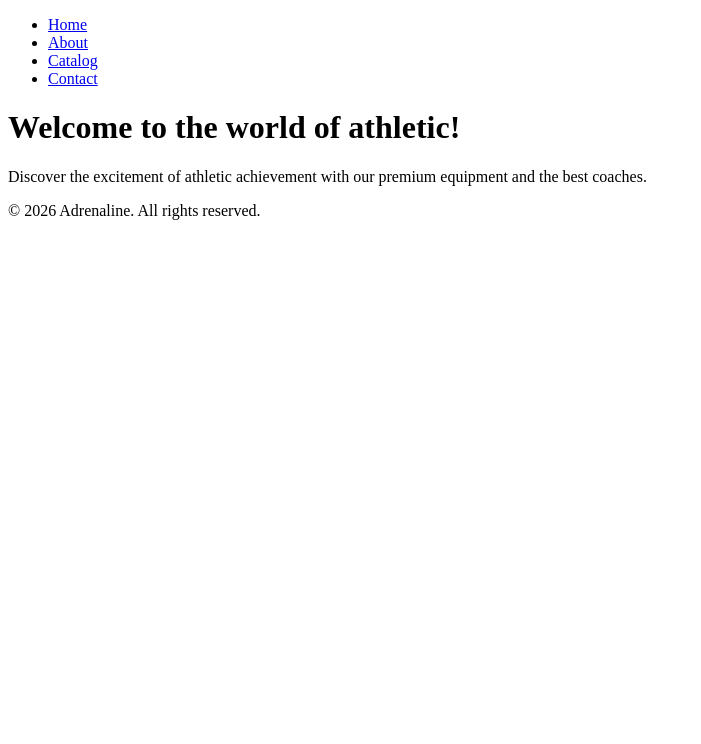
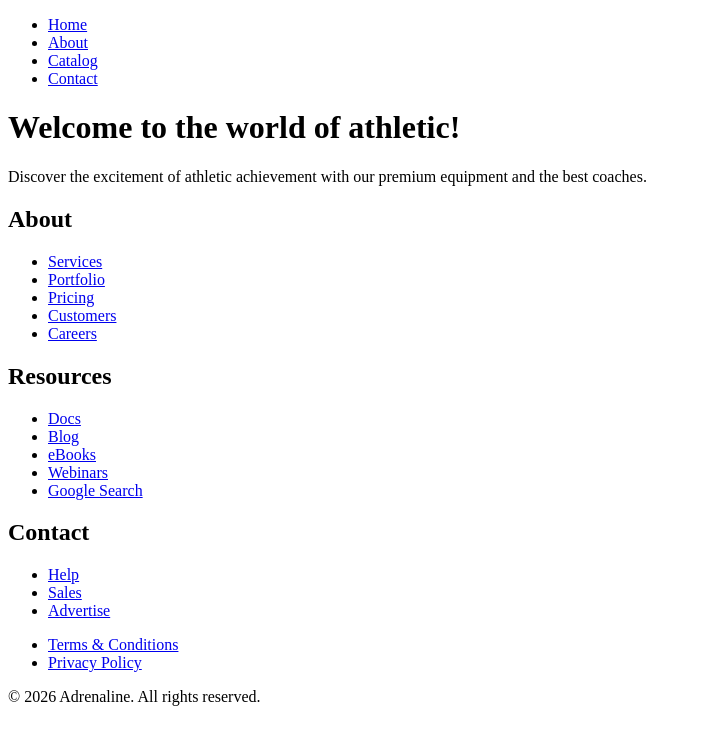
Before and after one commit to Ssovelich/Ssovelich.github.io, a plain HTML site: page index.html in a window 1280 px wide. Shown: the whole page, without its empty margins (0-701 px from the left). Drawn offline with Linux system fonts and the light colour scheme.

Commit message:
added exercise 3

```diff
--- a/index.html
+++ b/index.html
@@ -4,7 +4,7 @@
   <meta charset="UTF-8">
   <meta name="viewport" content="width=device-width, initial-scale=1.0">
   <link rel="shortcut icon" href="/favicon.png" type="image/x-icon">
-  <title>Adrenaline</title>
+  <title>Adrenaline | Athletic club</title>
 </head>
 <body>
 
@@ -25,6 +25,50 @@
   </main>
 
   <footer>
+    <section>
+      <div>
+        <h2>About</h2>
+        <ul>
+          <li><a href="#">Services</a></li>
+          <li><a href="#">Portfolio</a></li>
+          <li><a href="#">Pricing</a></li>
+          <li><a href="#">Customers</a></li>
+          <li><a href="#">Careers</a></li>
+        </ul>
+      </div>
+
+      <div>
+        <h2>Resources</h2>
+        <ul>
+          <li><a href="#">Docs</a></li>
+          <li><a href="#">Blog</a></li>
+          <li><a href="#">eBooks</a></li>
+          <li><a href="#">Webinars</a></li>
+          <li>
+            <a href="https://www.google.com" target="_blank" rel="noopener noreferrer">
+              Google Search
+            </a>
+          </li>
+        </ul>
+      </div>
+
+      <div>
+        <h2>Contact</h2>
+        <ul>
+          <li><a href="#">Help</a></li>
+          <li><a href="#">Sales</a></li>
+          <li><a href="#">Advertise</a></li>
+        </ul>
+      </div>
+    </section>
+
+    <section>
+      <ul>
+        <li><a href="#">Terms &amp; Conditions</a></li>
+        <li><a href="#">Privacy Policy</a></li>
+      </ul>
+    </section>
+
     <p>&copy; 2026 Adrenaline. All rights reserved.</p>
   </footer>
 
```
Also changed, not shown: about.html (+45 -1 lines), catalog.html (+45 -1 lines), contact.html (+45 -1 lines).
